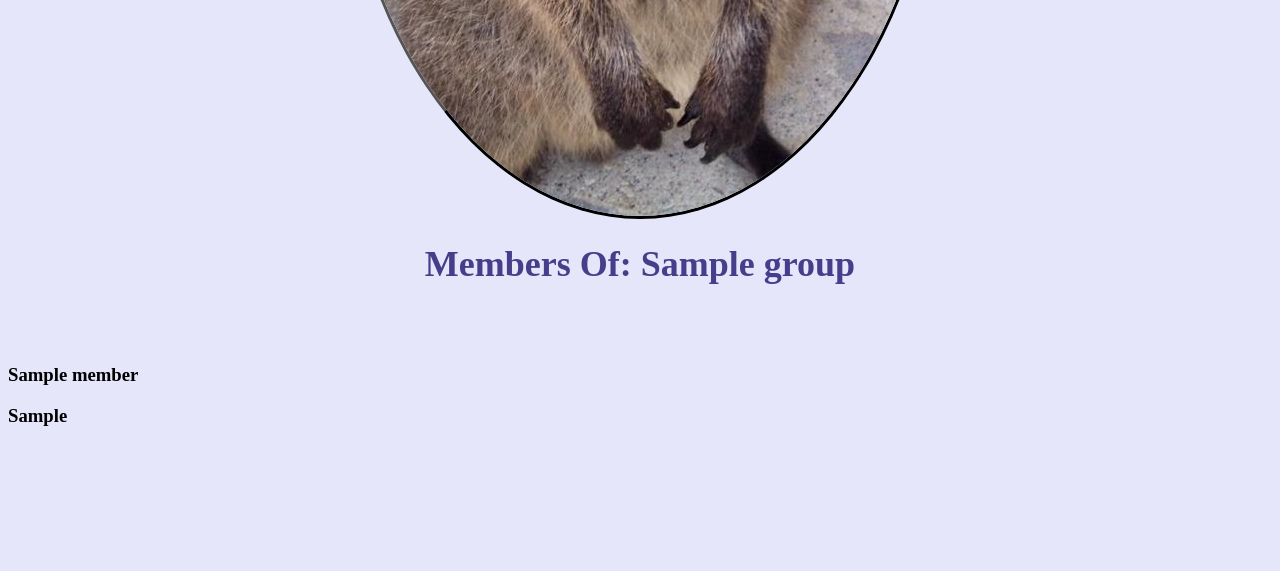
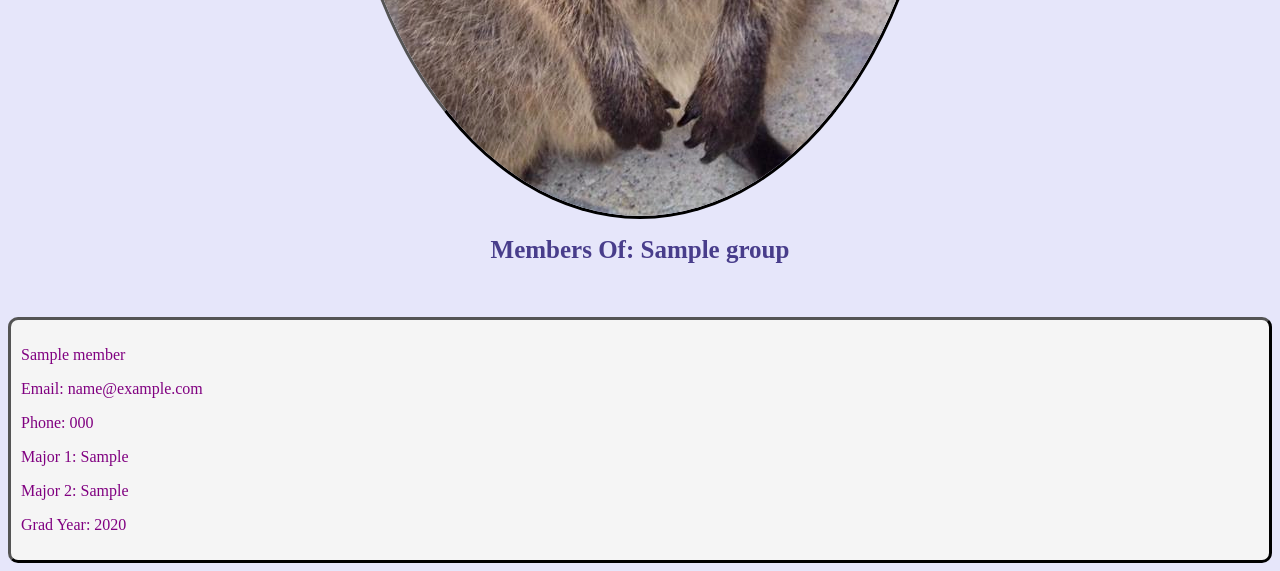
Before and after one commit to cyao42/quokka-app, a Flask app: template templates/membersof.html in a window 1280 px wide. Shown: the part 695-1266 px from the top of the page. Before the commit the page ends 1121 px from the top, so only its background shows below. Run offline with Flask 2, Linux system fonts and the light colour scheme; the template is opened without the code that fills it: most values are stand-ins (such as "Sample title", 1, 10 or a date in 2020); parts of the project's set-up code (start-up, migrations or seed data) failed here and were passed over.

Commit message:
css update

```diff
--- a/static/css/membersof.css
+++ b/static/css/membersof.css
@@ -3,18 +3,10 @@ body { background-color: Lavender;
 
 h1 {
         color: DarkSlateBlue;
-        font-size: 36px;
+        font-size: 25px;
         font-family: Cooper Black;
         font-weight: bold;
         text-align: center;
-}
-
-#groups {
-        background-color: WhiteSmoke;
-        position: relative;
-        padding: 10px 10px 10px 10px;
-        border-radius: 10px 10px 10px 10px;
-        border:3px outset black;
 }
 
 img { border-radius:50%;
@@ -23,22 +15,15 @@ img { border-radius:50%;
       border:3px outset black;
 }
 
-h3 {
-
+.information{
+        color:purple;
+        background-color: WhiteSmoke;
+        position: relative;
+        padding: 10px 10px 10px 10px;
+        border-radius: 10px 10px 10px 10px;
+        border: 3px outset black;
 }
 
 h2 {
 text-align:center;
 }
-
-#members {
-        background-color: LightCoral;
-        display:inline-block;
-        border-radius:50%;
-        color: Black;
-        font-family: Cooper Black;
-        padding: 1px 5px 1px 5px;
-        border: 2px outset LightCoral;
-        margin:auto;
-        margin-left:650px;
-}
--- a/templates/membersof.html
+++ b/templates/membersof.html
@@ -10,10 +10,14 @@
     <br></br>
      <div class="groups">
   {% for m in member %}
-  <section>
-  <h3>{{m.name}}</h3>
-  <h3>{{m.first_major}}</h3>
-  </section>
+  <div class="information">
+  <p>{{m.name}}</p>
+  <p>Email: {{m.email}}</p>
+  <p>Phone: {{m.phone}}</p>
+  <p>Major 1: {{m.first_major}}</p>
+  <p>Major 2: {{m.second_major}}</p>
+  <p>Grad Year: {{m.grad_year}}</p>
+  </div>
   {% endfor %}
      </div>
   </body>
```
Also changed, not shown: 4 other files.
